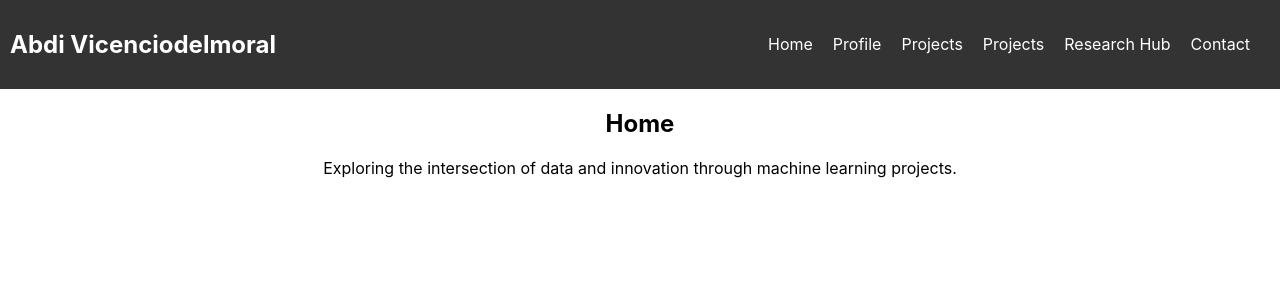
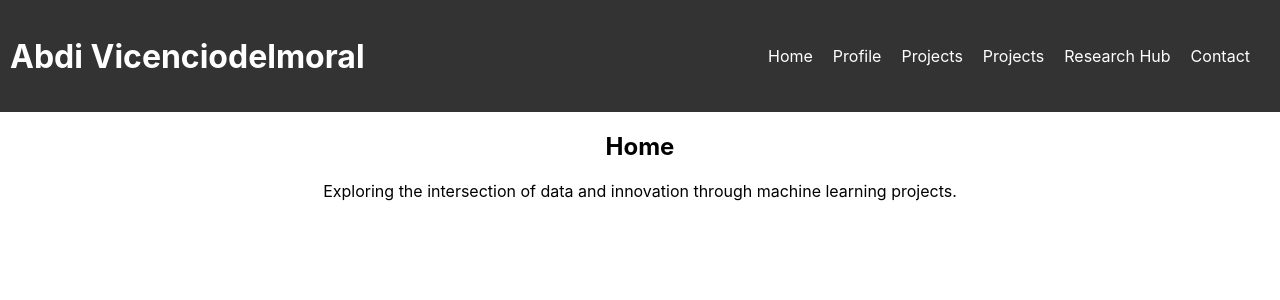
Before and after one commit to AbdiVicenciodelmoral/AbdiVicenciodelmoral.github.io, a React (Create React App) app in the folder my-github-pages-app/: page / in a window 1280 px wide. Shown: the top 300 px of the page. Built offline with nearby package versions, Linux system fonts and the light colour scheme.

Commit message:
Adding Sections

```diff
--- a/my-github-pages-app/src/components/Navbar.css
+++ b/my-github-pages-app/src/components/Navbar.css
@@ -8,11 +8,13 @@
   color: #fff;
 }
 
+/*Controls the styling of the heading (<h1>) in the navigation bar.*/
 .navbar h1 {
   margin-right: auto;
-  font-size: 24px;
+  font-size: 32px;
 }
 
+/*Controls the styling of the unordered list (<ul>) that contains the navigation links.*/
 .navbar ul {
   list-style: none;
   margin: 0;
@@ -20,10 +22,12 @@
   display: flex;
 }
 
+/*Controls the styling of each list item (<li>) within the unordered list.*/
 .navbar li {
   margin-right: 20px;
 }
 
+/* Controls the style for the items/links in the navbar */
 .navbar a {
   color: #fff;
   text-decoration: none;
```
